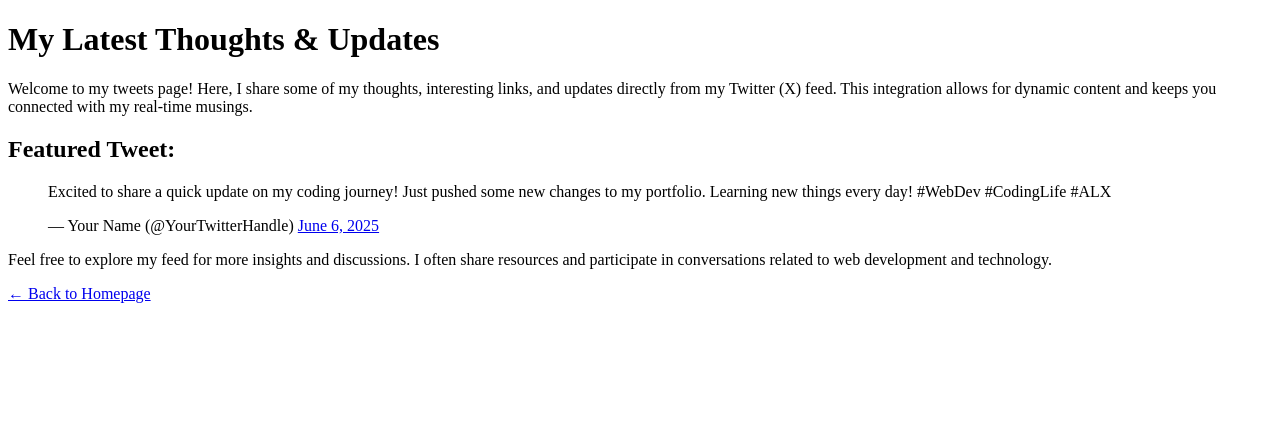
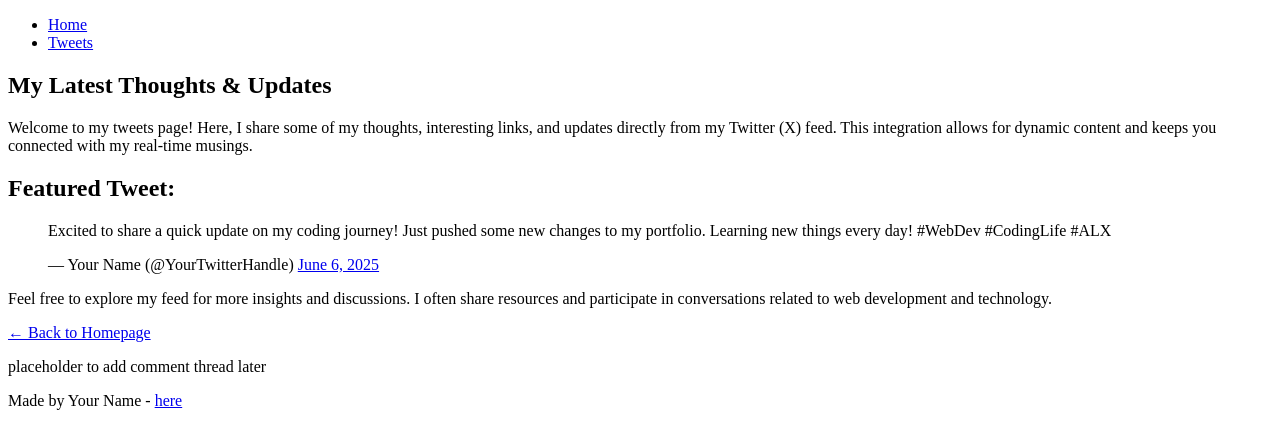
Before and after one commit to Getinet309/My_First_Portfolio, a plain HTML site: page html_basic/tweets.html in a window 1280 px wide. Drawn offline with Linux system fonts and the light colour scheme.

Commit message:
Update tweets.html

```diff
--- a/html_basic/tweets.html
+++ b/html_basic/tweets.html
@@ -6,6 +6,15 @@
     <title>My Tweets</title>
 </head>
 <body>
+    <header>
+        <ul>
+            <li><a href="index.html">Home</a></li>
+            <li><a href="tweets.html">Tweets</a></li>
+        </ul>
+    </header>
+
+    <main>
+        <article>
             <h1>My Latest Thoughts & Updates</h1>
 
             <p>Welcome to my tweets page! Here, I share some of my thoughts, interesting links, and updates directly from my Twitter (X) feed. This integration allows for dynamic content and keeps you connected with my real-time musings.</p>
@@ -22,6 +31,14 @@
             <p>
                 <a href="index.html">← Back to Homepage</a>
             </p>
+        </article>
+        <aside>
+            <p>placeholder to add comment thread later</p>
+        </aside>
+    </main>
 
+    <footer>
+        <p>Made by Your Name - <a href="https://www.linkedin.com/in/yourprofile" target="_blank">here</a></p>
+    </footer>
 </body>
 </html>
```
Lines whose indentation alone changed are shown as unchanged.
